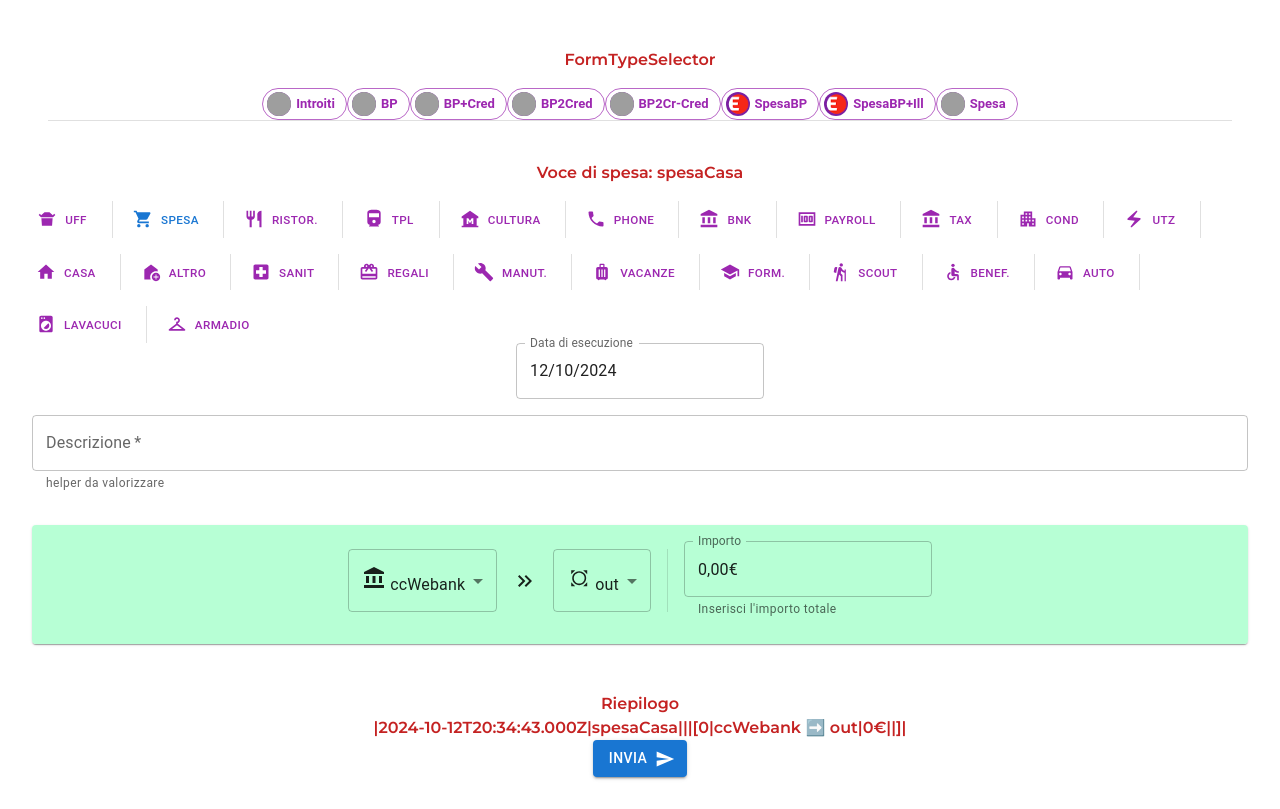
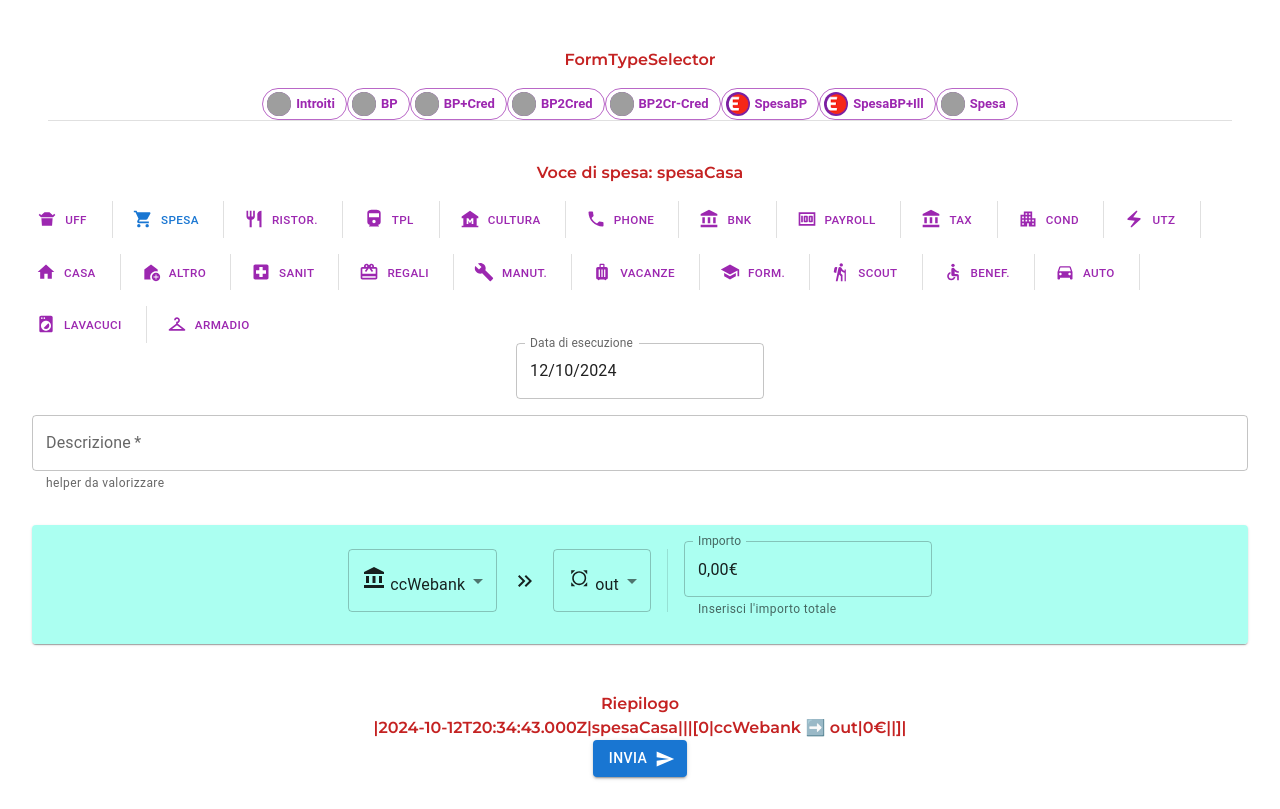
Before and after one commit to dicaeffe/cash-book-form, a React (Vite) app: page / in a window 1280 px wide. Built offline with nearby package versions, Linux system fonts and the light colour scheme; grey boxes are pictures that could not be loaded.

Commit message:
new background color

```diff
--- a/src/index.css
+++ b/src/index.css
@@ -4,7 +4,7 @@
   font-family: 'Montserrat', sans-serif;
 
   color-scheme: light dark;
-  background-color: rgb(116, 255, 174);
+  background-color: #68ffe6;
 
   font-synthesis: none;
   text-rendering: optimizeLegibility;
@@ -12,7 +12,7 @@
   -moz-osx-font-smoothing: grayscale;
 }
 .MuiCardContent-root {
-  background-color: rgb(183, 255, 213);
+  background-color: #abfff1;
 }
 
 a {
```
